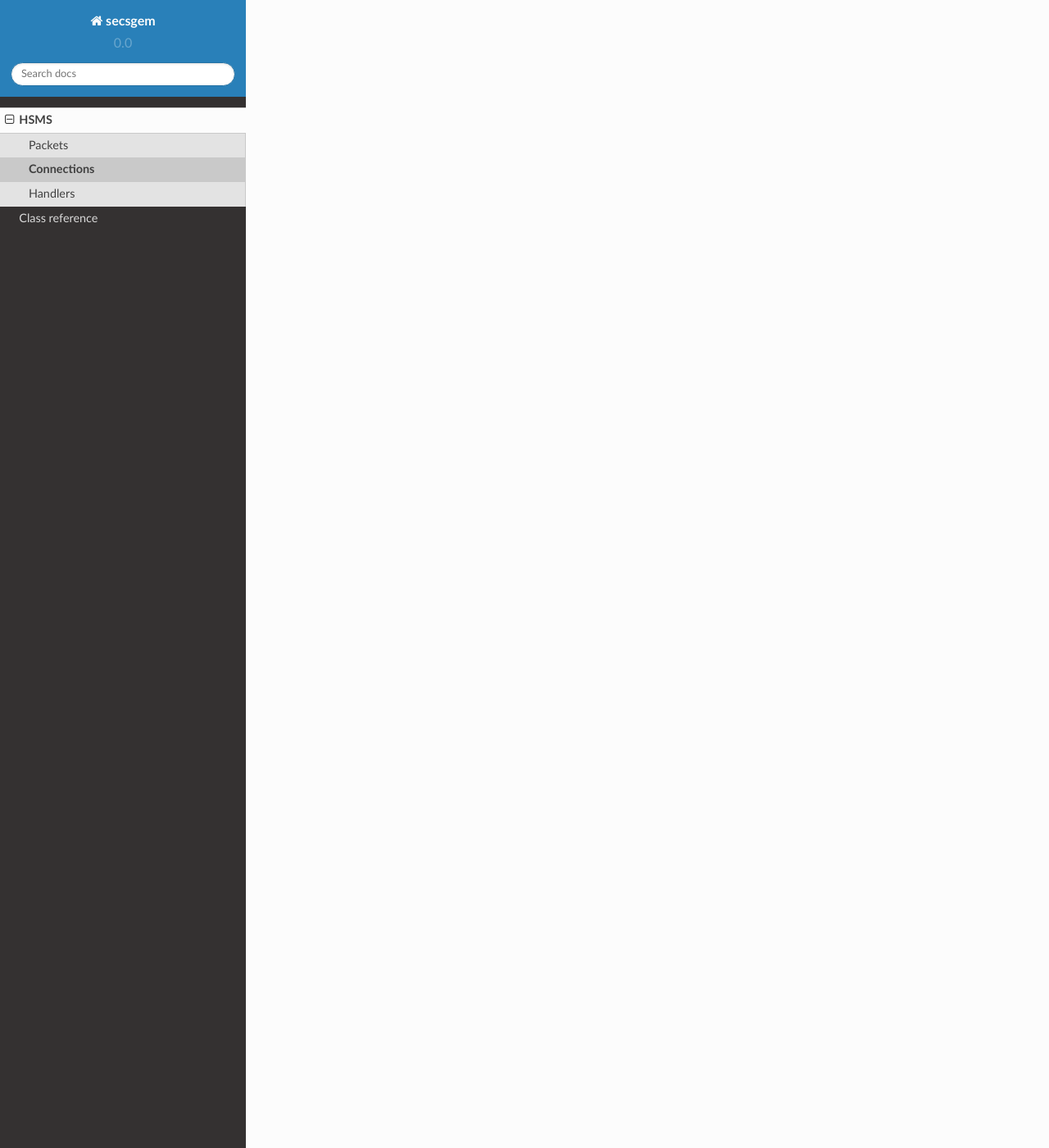
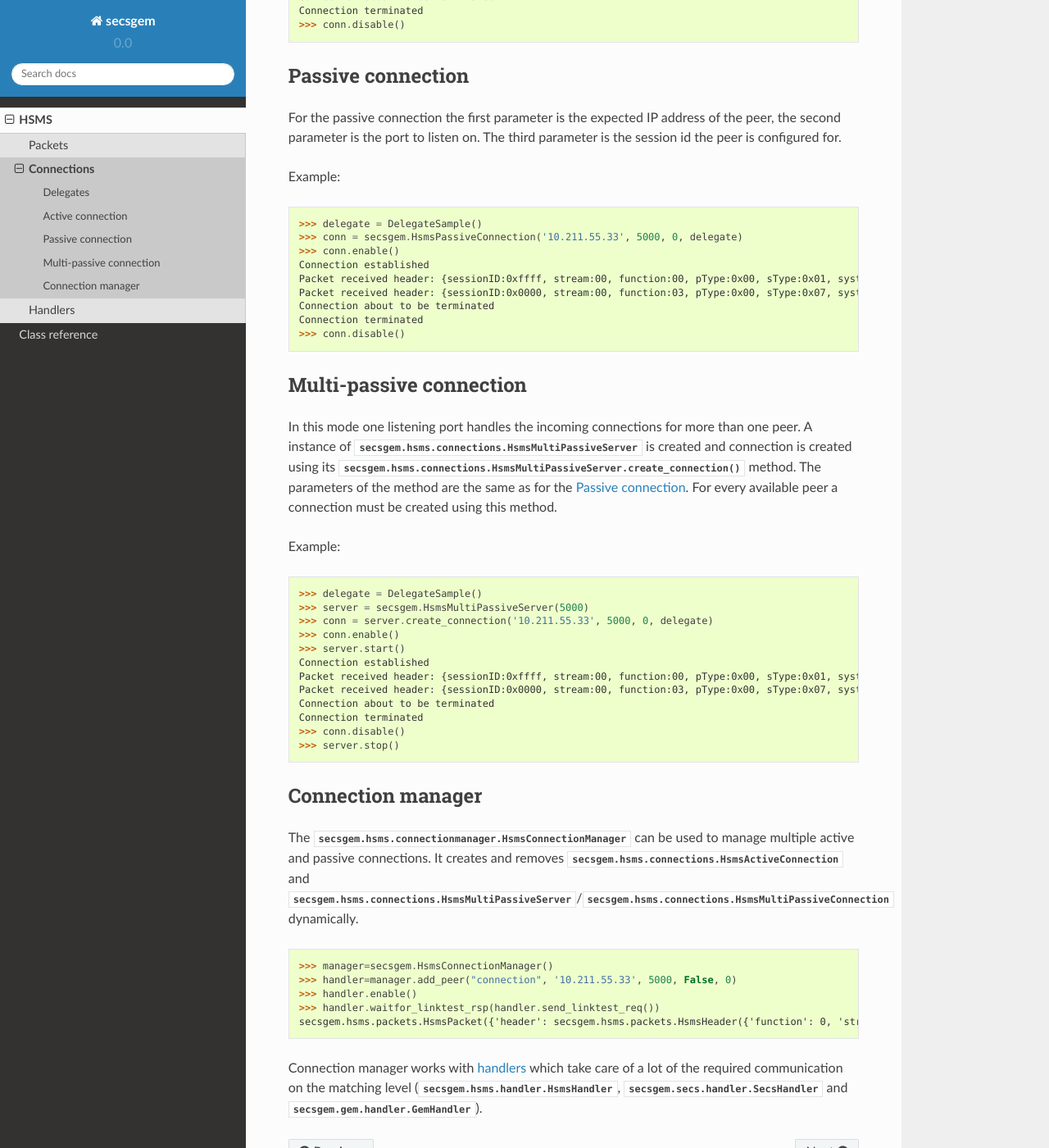
Before and after one commit to bparzella/secsgem, a Sphinx documentation site: the page built from docs/hsms/connections.rst, in a window 1280 px wide and 1400 px high, scrolled down 1472 px. Shown: the whole window at 82% size. Built offline with Sphinx 7.4.7 and the Read the Docs theme 2.0.0, drawn with Linux system fonts in a browser that asks for light colours; pages that are not in the unit, such as notebooks, are missing from menus; some of the changed text lies outside the part shown.

Commit message:
more documentation

```diff
--- a/docs/hsms/connections.rst
+++ b/docs/hsms/connections.rst
@@ -1,4 +1,114 @@
 Connections
 ===========
 
-HSMS has different types of connection.
+HSMS has active and passive connections.
+The active connection is the one making the connection, the passive one is waiting for the incoming connection.
+
+The implementation for the active connection is :class:`secsgem.hsms.connections.HsmsActiveConnection`.
+For the passive connection there are two implementations:
+
+* :class:`secsgem.hsms.connections.HsmsPassiveConnection` handles only one connection at a time.
+* :class:`secsgem.hsms.connections.HsmsMultiPassiveConnection` together with :class:`secsgem.hsms.connections.HsmsMultiPassiveServer` handle multiple connections from different peers.
+
+All connection classes are based on the :class:`secsgem.hsms.connections.HsmsConnection` class, which provides common functionality for all connection types.
+
+The connection process for active and passive connections can be started with the :func:`secsgem.hsms.connections.HsmsPassiveConnection.enable` function, and stopped with the :func:`secsgem.hsms.connections.HsmsPassiveConnection.disable` function.
+
+Delegates
+---------
+
+All connections work with delegates.
+When a connection is established/terminated or a packet is received a method of the passed delegate object will be called.
+The connections support the following delegates:
+
+* on_connection_established(connection)
+* on_connection_packet_received(response)
+* on_connection_before_closed(connection)
+* on_connection_closed(connection)
+
+Sample delegate class::
+
+    class DelegateSample:
+        def on_connection_established(self, connection):
+            print "Connection established"
+
+        def on_connection_packet_received(self, connection, packet):
+            print "Packet received", packet
+
+        def on_connection_before_closed(self, connection):
+            print "Connection about to be terminated"
+
+        def on_connection_closed(self, connection):
+            print "Connection terminated"
+
+Active connection
+-----------------
+
+For the active connection the first parameter is the IP address of the peer, the second parameter is the port of the peer.
+The third parameter is the session id the peer is configured for.
+
+Example::
+
+    >>> delegate = DelegateSample()
+    >>> conn = secsgem.HsmsActiveConnection('10.211.55.33', 5000, 0, delegate)
+    >>> conn.enable()
+    Connection established
+    Packet received header: {sessionID:0x0000, stream:00, function:04, pType:0x00, sType:0x07, system:0x00000000, requireResponse:0}
+    Packet received header: {sessionID:0x0000, stream:00, function:01, pType:0x00, sType:0x07, system:0x00000000, requireResponse:0}
+    Connection about to be terminated
+    Connection terminated
+    >>> conn.disable()
+
+Passive connection
+------------------
+
+For the passive connection the first parameter is the expected IP address of the peer, the second parameter is the port to listen on.
+The third parameter is the session id the peer is configured for.
+
+Example::
+
+    >>> delegate = DelegateSample()
+    >>> conn = secsgem.HsmsPassiveConnection('10.211.55.33', 5000, 0, delegate)
+    >>> conn.enable()
+    Connection established
+    Packet received header: {sessionID:0xffff, stream:00, function:00, pType:0x00, sType:0x01, system:0x00000001, requireResponse:0}
+    Packet received header: {sessionID:0x0000, stream:00, function:03, pType:0x00, sType:0x07, system:0x00000000, requireResponse:0}
+    Connection about to be terminated
+    Connection terminated
+    >>> conn.disable()
+
+Multi-passive connection
+------------------------
+
+In this mode one listening port handles the incoming connections for more than one peer.
+A instance of :class:`secsgem.hsms.connections.HsmsMultiPassiveServer` is created and connection is created using its :func:`secsgem.hsms.connections.HsmsMultiPassiveServer.create_connection` method.
+The parameters of the method are the same as for the `Passive connection`_. For every available peer a connection must be created using this method.
+
+Example::
+
+    >>> delegate = DelegateSample()
+    >>> server = secsgem.HsmsMultiPassiveServer(5000)
+    >>> conn = server.create_connection('10.211.55.33', 5000, 0, delegate)
+    >>> conn.enable()
+    >>> server.start()
+    Connection established
+    Packet received header: {sessionID:0xffff, stream:00, function:00, pType:0x00, sType:0x01, system:0x00000003, requireResponse:0}
+    Packet received header: {sessionID:0x0000, stream:00, function:03, pType:0x00, sType:0x07, system:0x00000000, requireResponse:0}
+    Connection about to be terminated
+    Connection terminated
+    >>> conn.disable()
+    >>> server.stop()
+
+Connection manager
+------------------
+
+The :class:`secsgem.hsms.connectionmanager.HsmsConnectionManager` can be used to manage multiple active and passive connections.
+It creates and removes :class:`secsgem.hsms.connections.HsmsActiveConnection` and :class:`secsgem.hsms.connections.HsmsMultiPassiveServer`/:class:`secsgem.hsms.connections.HsmsMultiPassiveConnection` dynamically.
+
+    >>> manager=secsgem.HsmsConnectionManager()
+    >>> handler=manager.add_peer("connection", '10.211.55.33', 5000, False, 0)
+    >>> handler.enable()
+    >>> handler.waitfor_linktest_rsp(handler.send_linktest_req())
+    secsgem.hsms.packets.HsmsPacket({'header': secsgem.hsms.packets.HsmsHeader({'function': 0, 'stream': 0, 'pType': 0, 'system': 13, 'sessionID': 65535, 'requireResponse': False, 'sType': 6}), 'data': ''})
+
+Connection manager works with :doc:`handlers <handler>` which take care of a lot of the required communication on the matching level (:class:`secsgem.hsms.handler.HsmsHandler`, :class:`secsgem.secs.handler.SecsHandler` and :class:`secsgem.gem.handler.GemHandler`).
```
Also changed, not shown: docs/index.rst (+11 -0 lines), 1 other file.
